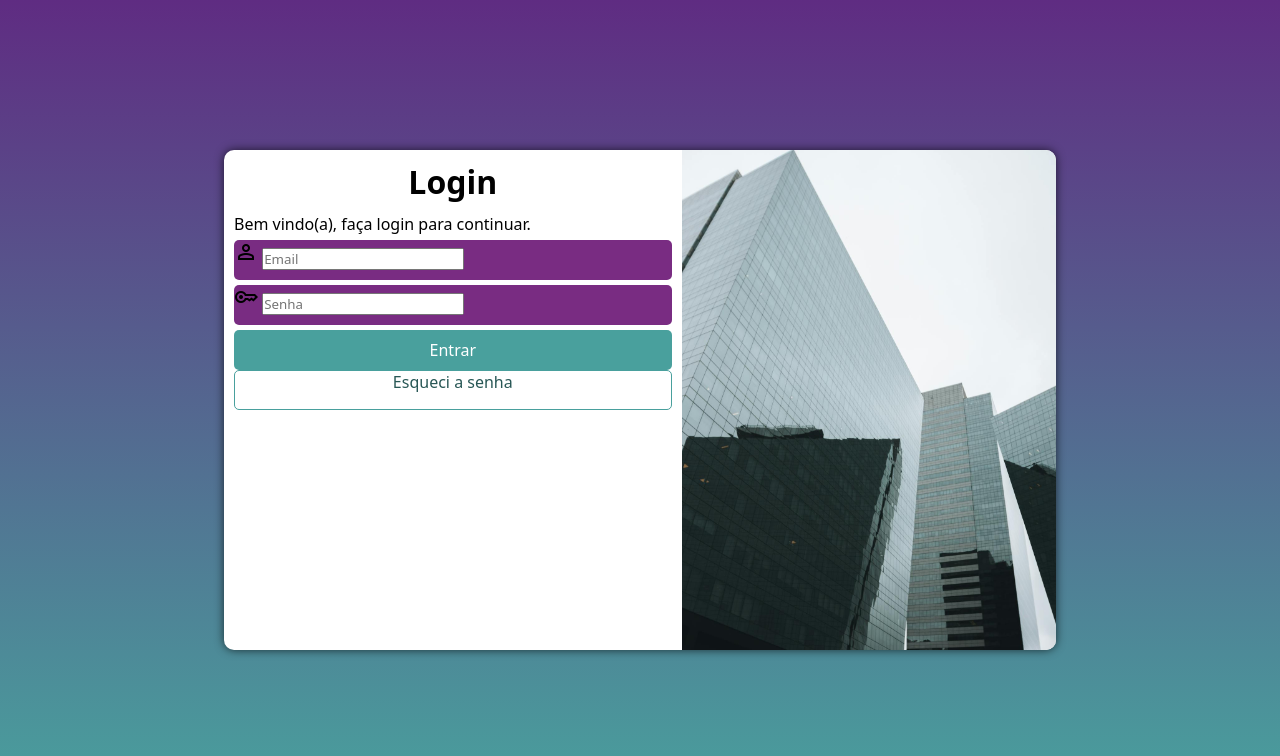
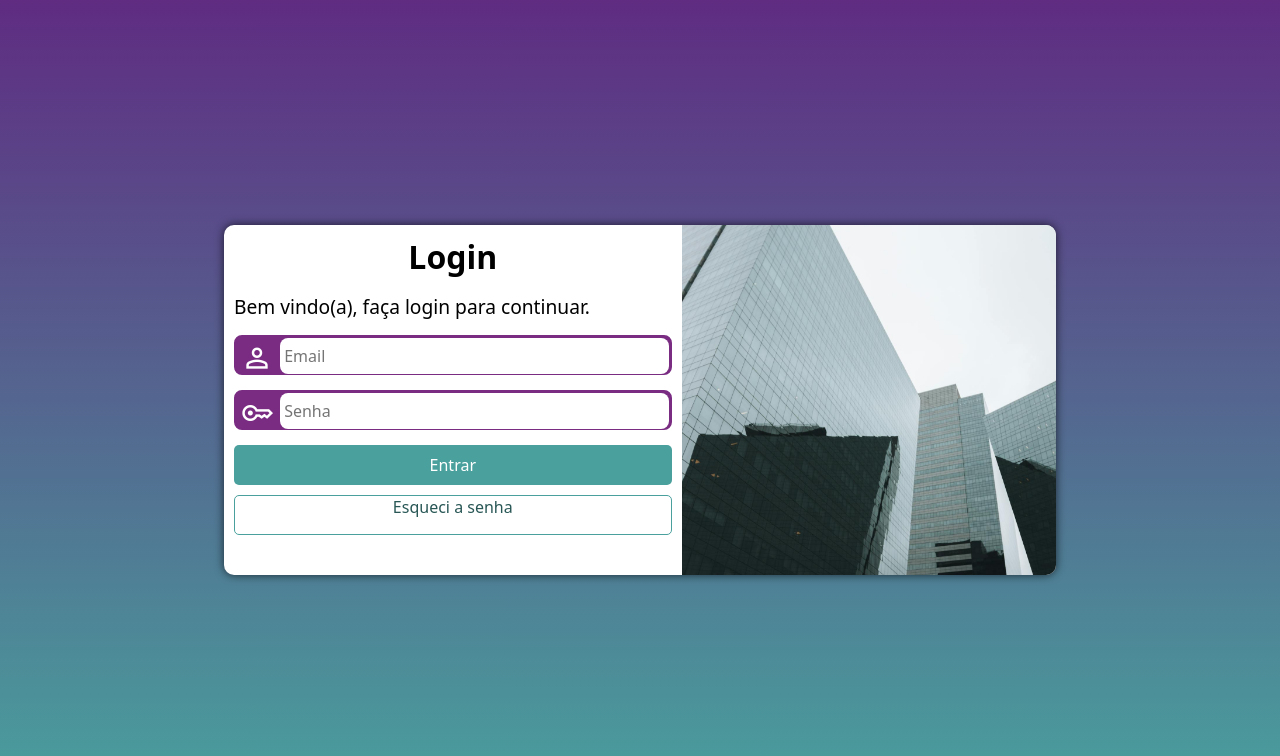
Before and after one commit to EduGntk/Tela-login-responsiva, a plain HTML site: page index.html in a window 1280 px wide. Drawn offline with nearby package versions, Linux system fonts and the light colour scheme.

Commit message:
Finalização ajustando estilização do formulario

```diff
--- a/estilos/media-query.css
+++ b/estilos/media-query.css
@@ -7,6 +7,11 @@
 
     #login{
         width: 70vw;
+        height: 300px;
+    }
+
+    div.campo > input{
+        margin: 10px 0px;
     }
 
     #imagem{
@@ -19,6 +24,15 @@
         float: right;
         width: 70%;
     }
+
+    #formulario > p{
+        font-size: 1em;
+        margin: 10px 0px;
+    }
+
+    form > div.campo{
+        margin: 10px 0px;
+    }
 }
 
 @media screen and (min-width: 992px){
@@ -28,6 +42,7 @@
 
     #login{
         width: 65vw;
+        height: 350px;
     }
 
     #imagem{
@@ -46,6 +61,19 @@
     }
 
     #formulario > p{
-        font-size: 1em;
+        font-size: 2em;
+    }
+
+    #formulario > p{
+        font-size: 1.2em;
+        margin: 15px 0px;
+    }
+
+    form > div.campo{
+        margin: 15px 0px;
+    }
+
+    form > input[type=submit]{
+        margin: 10px 0px;
     }
 }
--- a/estilos/style.css
+++ b/estilos/style.css
@@ -59,14 +59,41 @@ main{
 
 #formulario > p{
     font-size: 0.8em;
+    margin: 10px 0px;
 }
 
 form > div.campo{
     display: block;
     background-color: #792c82;
+    border: 2px solid #792c82;
     width: 100%;
     height: 40px;
-    border-radius: 5px;
+    border-radius: 8px;
+    margin: 5px 0px;
+}
+
+div.campo > span{
+    color: white;
+    font-size: 2em;
+    width: 40px;
+    padding: 5px;
+}
+
+div.campo > input{
+    font-size: 1em;
+    height: 100%;
+    border: 0px;
+    border-radius: 8px;
+    padding: 4px;
+    width: calc(100% - 44.5px);
+    transform: translateY(-12px);
+}
+
+div.campo > input:focus-within{
+    background-color: #d4e5e5;
+}
+
+input{
     margin: 5px 0px;
 }
 
@@ -88,6 +115,7 @@ form > input[type=submit]:hover{
 
 form > a.botao{
     display: block;
+    align-items: center;
     text-align: center;
     font-size: 1em;
     text-decoration: none;
```
